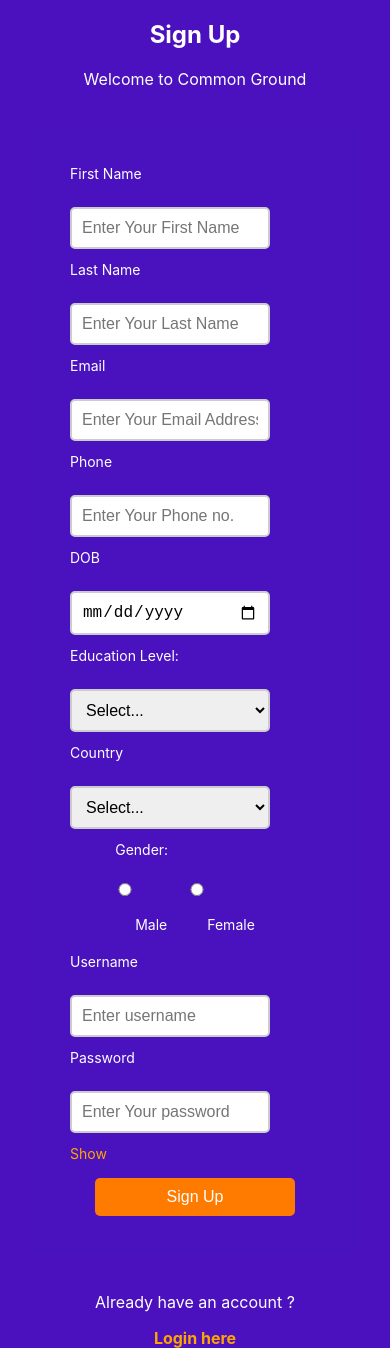
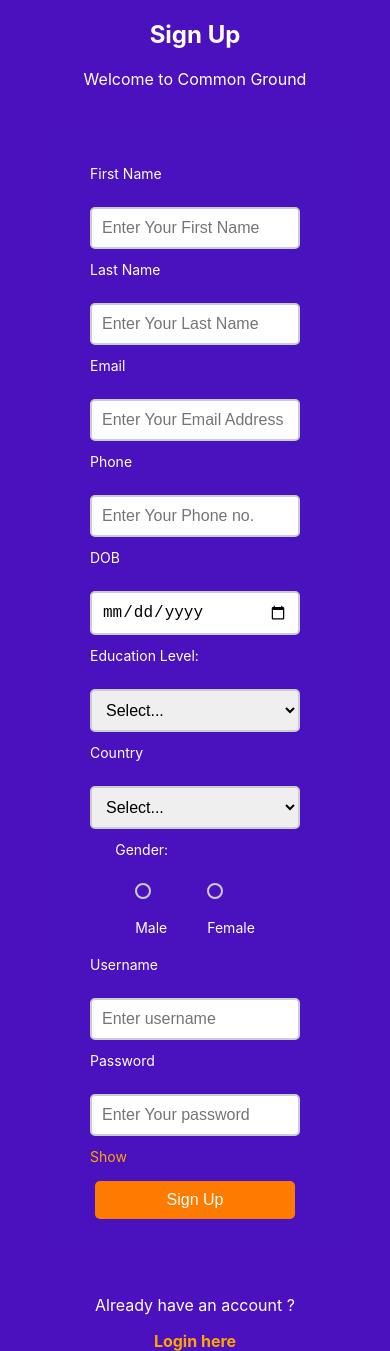
Before and after one commit to Jaysanghani08/Common_Ground, a React (Create React App) app: page / in a window 390 px wide. Built offline with nearby package versions, Linux system fonts and the light colour scheme.

Commit message:
Added Responsiveness Of Website

```diff
--- a/src/pages/Educator/EduRegister/EduRegister.js
+++ b/src/pages/Educator/EduRegister/EduRegister.js
@@ -131,7 +131,7 @@ const EduRegister = () => {
                         <h1>Sign Up</h1>
                         <p>Welcome to Common Ground</p>
                     </div>
-                    <form className='register_form'>
+                    <form className='EDU_register_form'>
                         <div className={style.form_input}>
                             <label htmlFor="fname">First Name</label>
                             <input type="text" value={inputdata.fname} name="fname" onChange={handleChange} placeholder='Enter Your First Name' />
--- a/src/pages/Educator/EduRegister/Eduregister.css
+++ b/src/pages/Educator/EduRegister/Eduregister.css
@@ -35,14 +35,14 @@
     margin: auto;
 }
 
-.register_form {
+.EDU_register_form {
     display: flex;
     flex-wrap: wrap;
     justify-content: space-around;
     align-items: center;
 }
 
-.register_form p {
+.EDU_register_form p {
     margin-right: 0px;
 }
 
@@ -53,18 +53,18 @@
     font-weight: bold;
 }
 
-.register_form input {
+.EDU_register_form input {
     margin: 20px 0px 12px 0px;
     /* width: 500px; */
 }
 
-.register_form label {
+.EDU_register_form label {
     display: block;
     margin-bottom: 5px;
 }
 
-.register_form input,
-.register_form select {
+.EDU_register_form input,
+.EDU_register_form select {
     width: 200px;
     padding: 10px;
     font-size: 16px;
@@ -91,7 +91,7 @@
 
 }
 
-.register_form input[type="text"] {
+.EDU_register_form input[type="text"] {
     display: inline-block;
 }
 
@@ -108,7 +108,7 @@
         align-items: flex-start;
     }
 
-    .register_form {
+    .EDU_register_form {
         display: flex;
         flex-wrap: nowrap;
         justify-content: space-around;
@@ -116,7 +116,7 @@
         flex-direction: column;
     }
 
-    .register_form .custom-link {
+    .EDU_register_form .custom-link {
         margin: auto;
     }
 
--- a/src/pages/student/studentRegister/studentregister.css
+++ b/src/pages/student/studentRegister/studentregister.css
@@ -59,13 +59,13 @@
 
   .register_form input,
   .register_form select {
-    width: 100%;
+    width: 210px;
     padding: 10px;
     font-size: 16px;
     border: 2px solid #ccc;
     border-radius: 5px;
     margin: 20px 15px 12px 0px;
-    margin-right: 25px;
+    margin-right: 50px;
   }
 
 .gender1 {
@@ -83,9 +83,31 @@
 
     }
 
+.gender1 input[type="radio"] {
+  display: none;
+}
+
+.gender1 label::before {
+  content: "";
+  display: block;
+  width: 12px;
+  height: 12px;
+  border: 2px solid #ccc;
+  border-radius: 50%;
+  margin-right: 5px;
+  margin-bottom: 20px;
+}
+
+
+.gender1 input[type="radio"]:checked + label::before {
+  background-color: #ff7b00;
+  border-color: #ff7b00;
+}
 
    @media (max-width: 768px) {
-
+      .register_form_data{
+        width: 500px;
+      }
       .register_section {
         position: absolute;
         width: 100%;
@@ -107,5 +129,9 @@
     .register_form .custom-link {
       margin: auto;
     }
+    .register_form input, .register_form select {
+      width: 210px;
+      margin-right: 0;
+  }
 
     }
```
